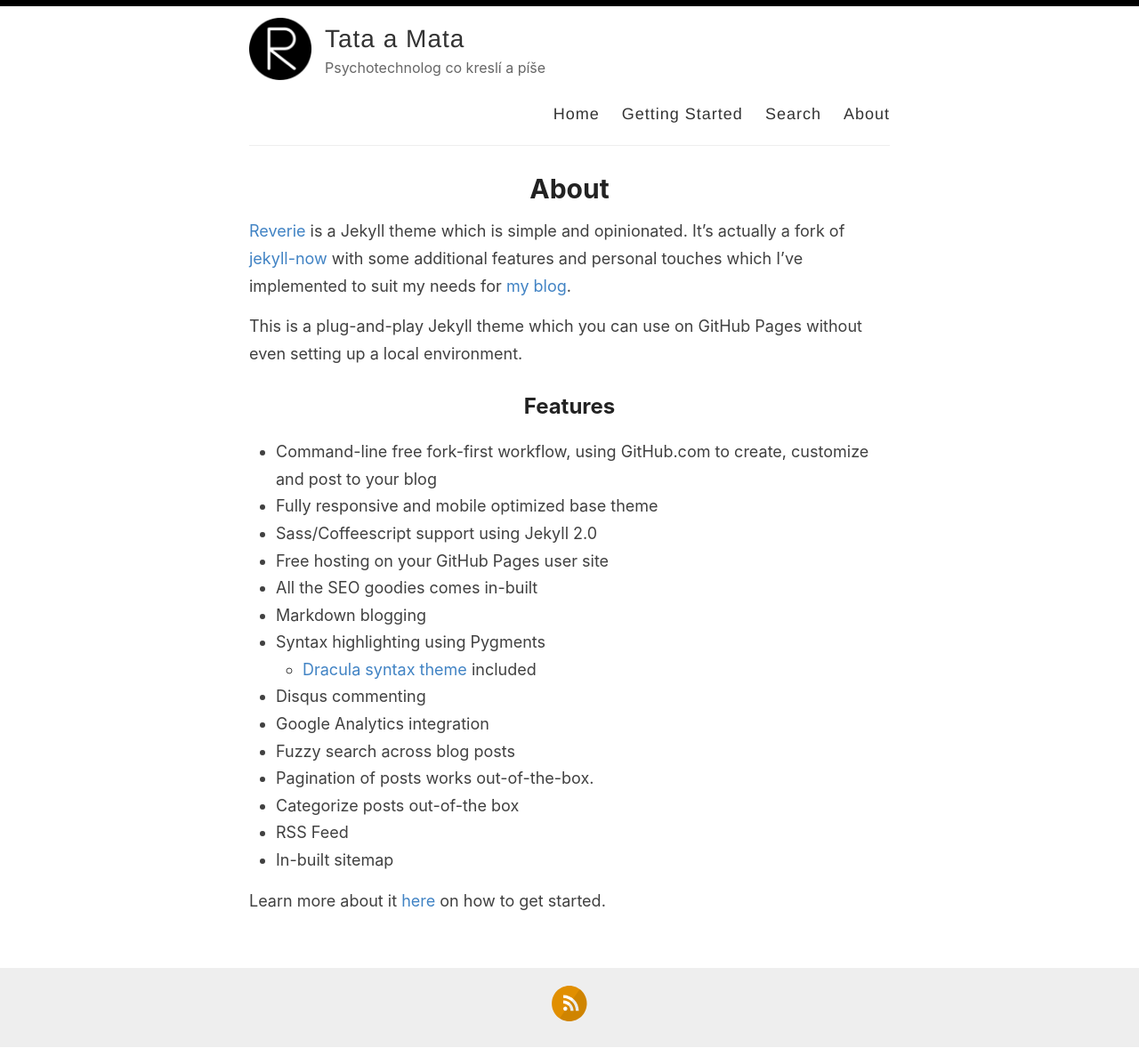
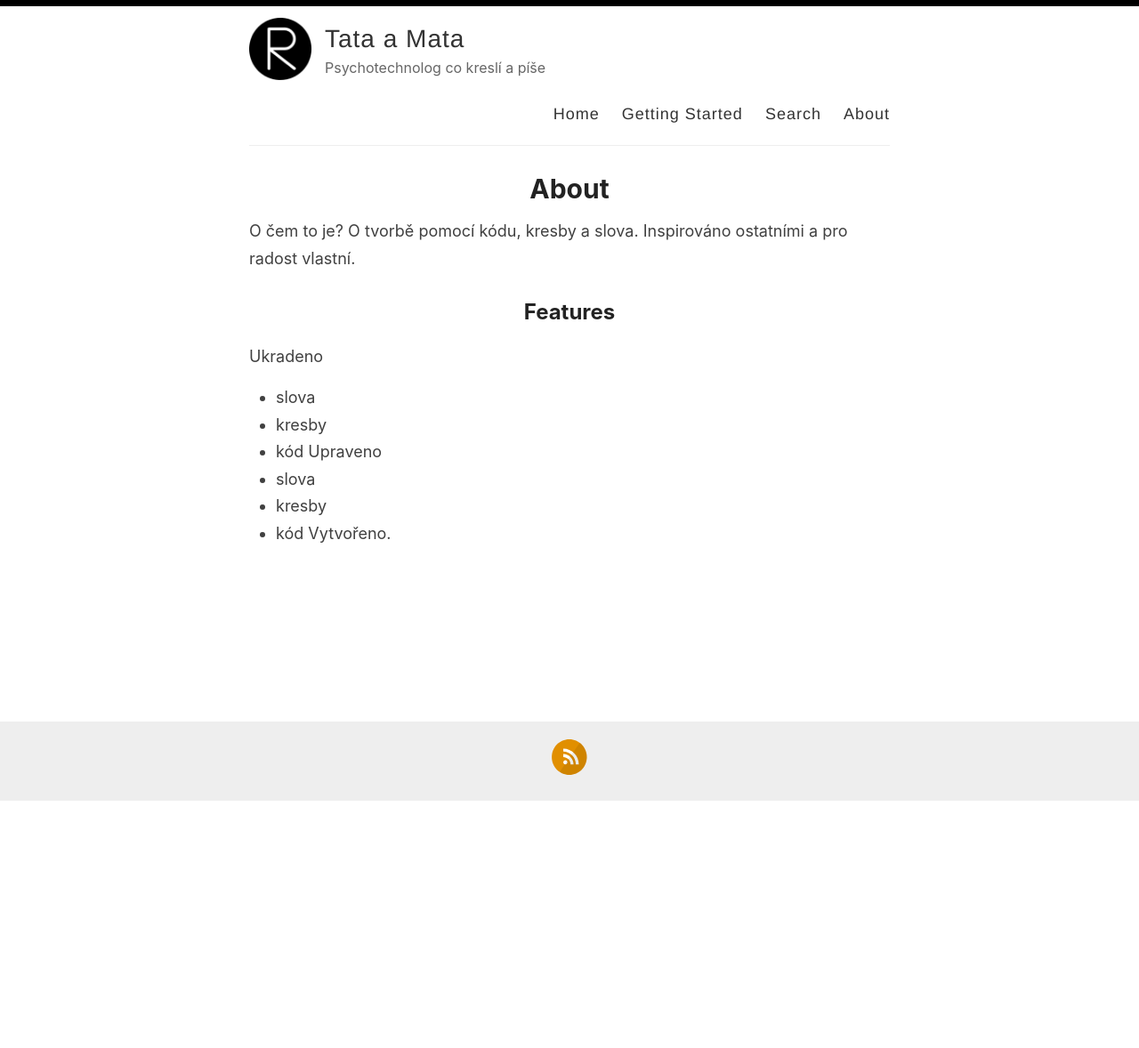
Before and after one commit to darekjara/darekjara.github.io, a Jekyll site: the page built from _pages/about.md, in a window 1280 px wide. Shown: the whole page at 89% size. Built offline with Jekyll 4.4.1, drawn with Linux system fonts in a browser that asks for light colours; after the commit the page ends 901 px from its top, so only the background shows below that.

Commit message:
Update about.md

```diff
--- a/_pages/about.md
+++ b/_pages/about.md
@@ -4,26 +4,16 @@ title: About
 permalink: /about/
 ---
 
-[Reverie](https://github.com/amitmerchant1990/reverie) is a Jekyll theme which is simple and opinionated. It's actually a fork of [jekyll-now](https://github.com/barryclark/jekyll-now) with some additional features and personal touches which I've implemented to suit my needs for [my blog](https://www.amitmerchant.com).
-
-This is a plug-and-play Jekyll theme which you can use on GitHub Pages without even setting up a local environment.
+O čem to je? O tvorbě pomocí kódu, kresby a slova. Inspirováno ostatními a pro radost vlastní.
 
 ## Features
 
-- Command-line free fork-first workflow, using GitHub.com to create, customize and post to your blog
-- Fully responsive and mobile optimized base theme
-- Sass/Coffeescript support using Jekyll 2.0
-- Free hosting on your GitHub Pages user site
-- All the SEO goodies comes in-built
-- Markdown blogging
-- Syntax highlighting using Pygments
-    - [Dracula syntax theme](https://draculatheme.com/) included
-- Disqus commenting
-- Google Analytics integration
-- Fuzzy search across blog posts
-- Pagination of posts works out-of-the-box.
-- Categorize posts out-of-the box
-- RSS Feed
-- In-built sitemap
-
-Learn more about it [here](https://github.com/amitmerchant1990/reverie) on how to get started.
+Ukradeno
+- slova
+- kresby
+- kód
+Upraveno
+- slova
+- kresby
+- kód
+Vytvořeno.
```
